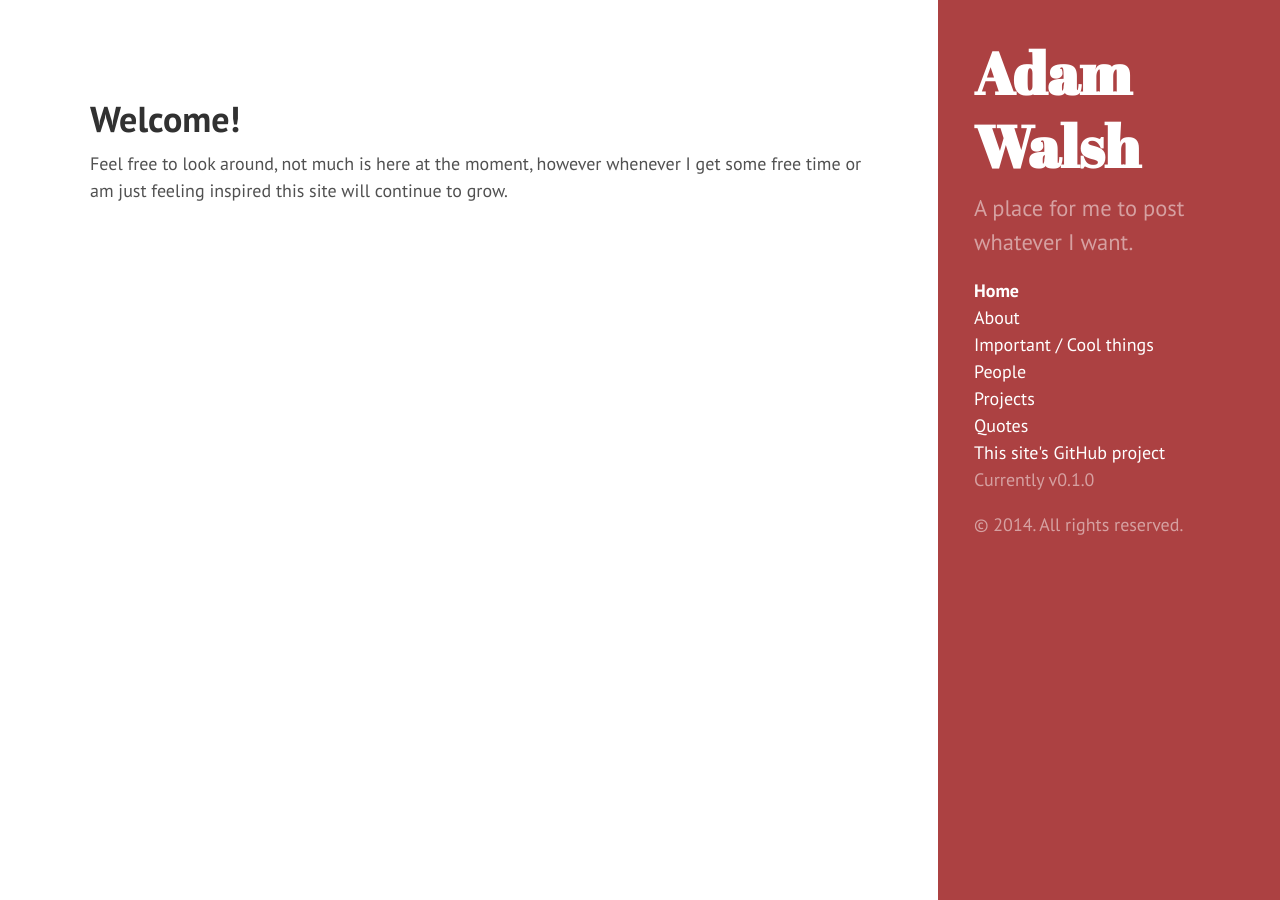
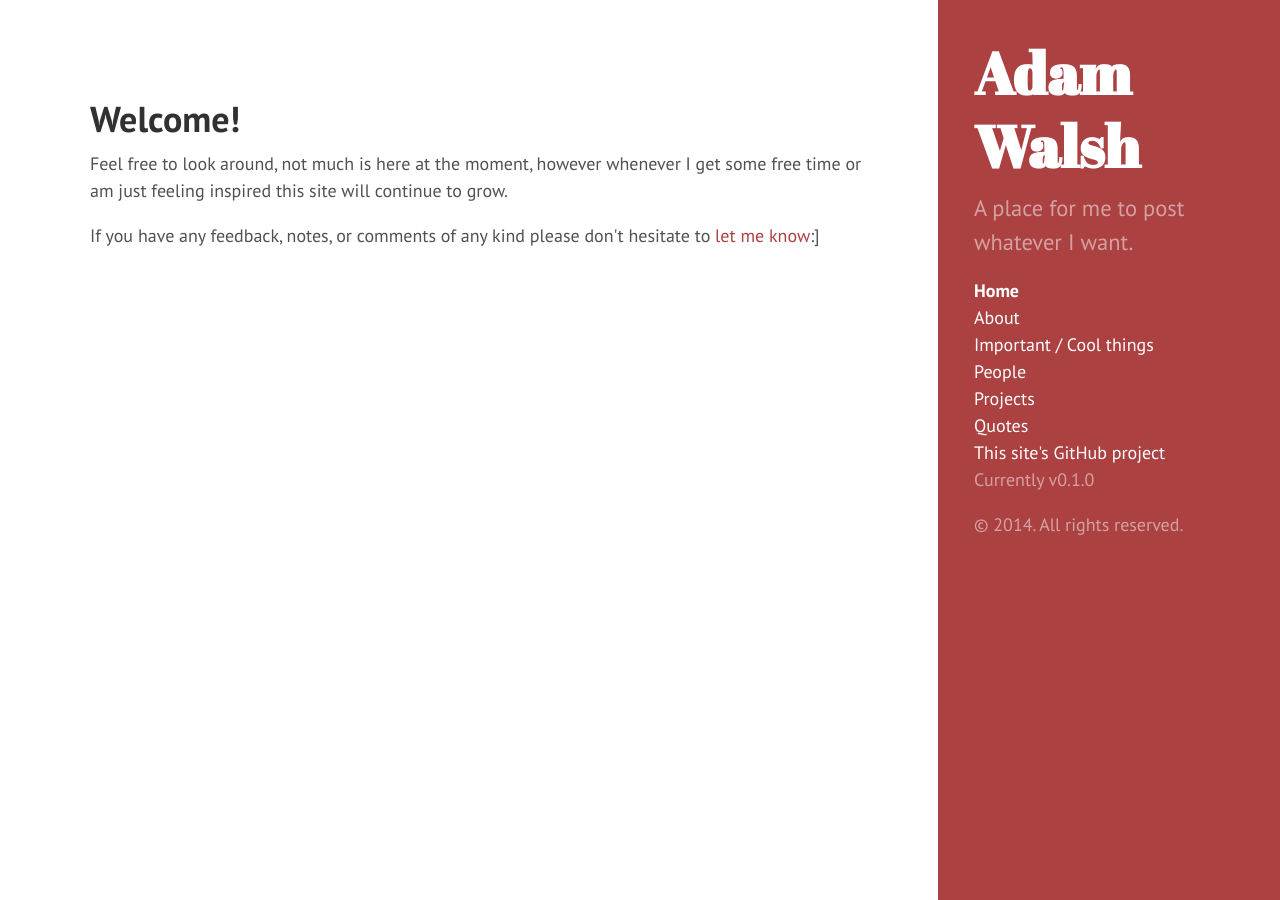
Before and after one commit to walshie4/walshie4.github.io, a Jekyll site: the page built from index.html, in a window 1280 px wide. Built offline with Jekyll 4.4.1, drawn with Linux system fonts in a browser that asks for light colours; Markdown is read by kramdown in place of the engine named in the settings.

Commit message:
Added note with email to main page about comments

```diff
--- a/index.html
+++ b/index.html
@@ -6,3 +6,6 @@ title: Home
 <h1>Welcome!</h1>
 <p>Feel free to look around, not much is here at the moment, however whenever I get some free time
 or am just feeling inspired this site will continue to grow.</p>
+
+<p>If you have any feedback, notes, or comments of any kind please don't hesitate to <a href="mailto:adw7422@rit.edu">
+let me know</a>:]</p>
```
